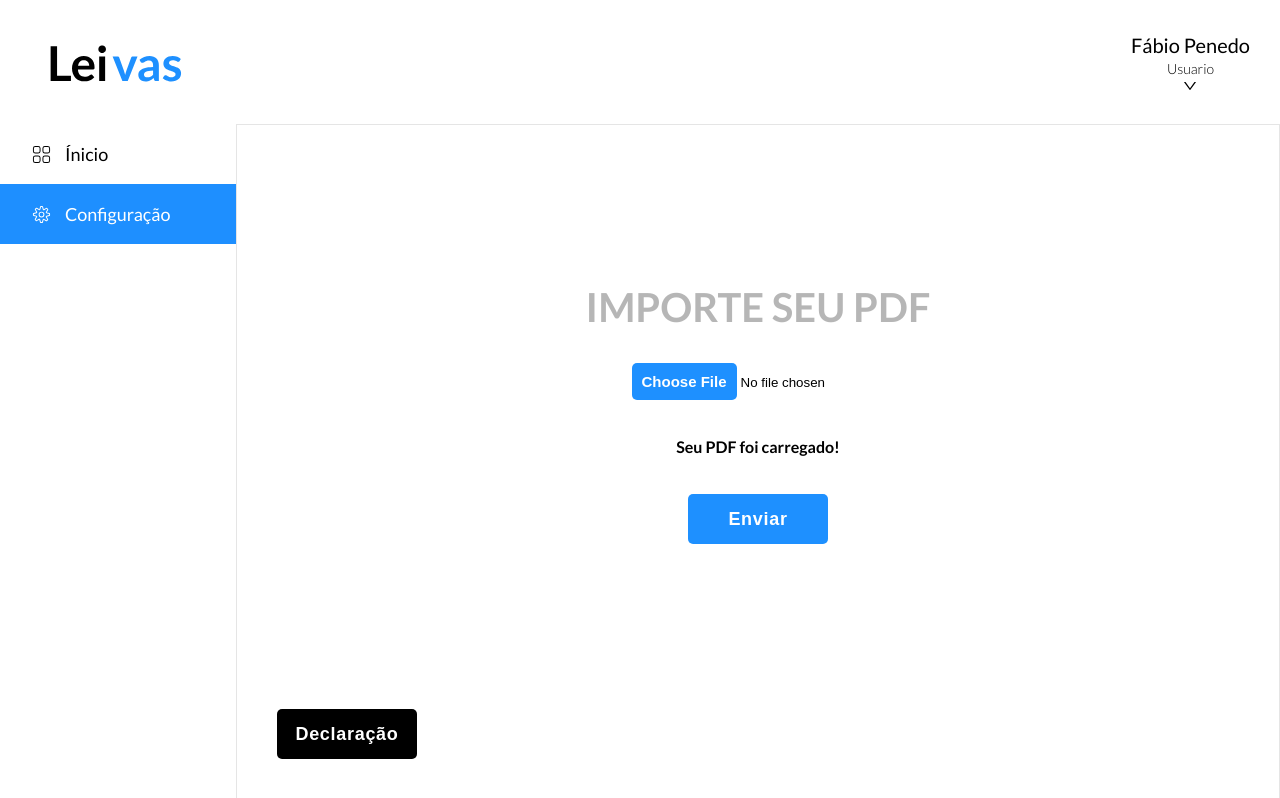
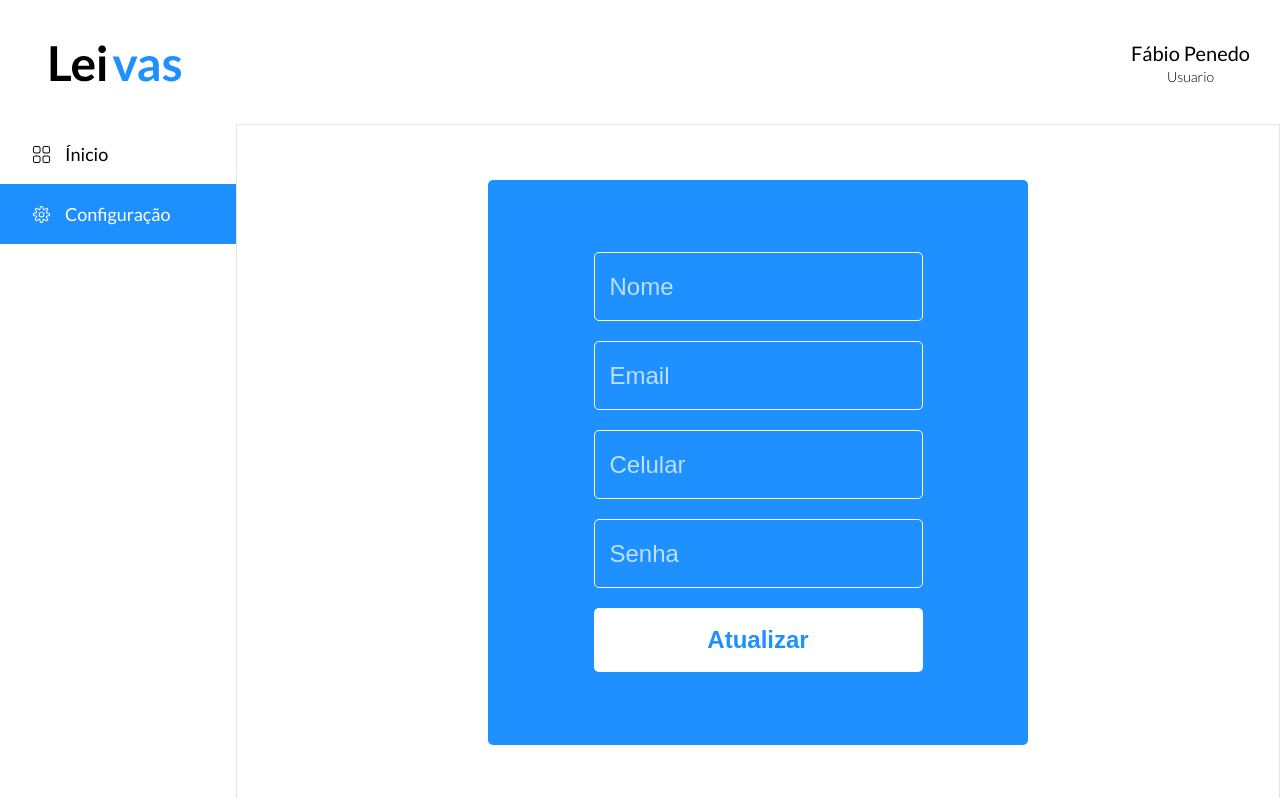
Before and after one commit to FabioPenedo/app-leivas, a React (Vite) app: page /usuario in a window 1280 px wide. Both pictures are taken after a click on the element "Configuração". Built offline with nearby package versions, Linux system fonts and the light colour scheme.

Commit message:
criado menu de configuraçao para alteração de dados do usuario e troca de itens de download e import na rota funcionario

```diff
--- /dev/null
+++ b/src/components/ButtonDownloadImport.tsx
@@ -0,0 +1,26 @@
+import { useRef } from 'react';
+import style from '../pages/Employee/Employee.module.css';
+
+export const ButtonDownloadImport = () => {
+  const fileInputRef = useRef<HTMLInputElement>(null);
+
+  const handleInputClick = () => {
+    if (fileInputRef.current) fileInputRef.current.click();
+  }
+
+  return (
+    <>
+      <input
+        type="file"
+        ref={fileInputRef}
+        style={{ display: 'none' }}
+      />
+
+      <button className={style.buttonDownload}>Baixar</button>
+      <button
+        onClick={handleInputClick}
+        className={style.buttonImport}
+      >Importar</button>
+    </>
+  )
+}
--- /dev/null
+++ b/src/components/MonthModal.tsx
@@ -0,0 +1,20 @@
+import style from '../pages/User/User.module.css';
+import { CiSaveDown2 } from "react-icons/ci";
+
+export const MonthModal = () => {
+  const meses = [
+    'Janeiro', 'Fevereiro', 'Março', 'Abril', 'Maio', 'Junho',
+    'Julho', 'Agosto', 'Setembro', 'Outubro', 'Novembro', 'Dezembro'
+  ];
+
+  return (
+    <>
+      {meses.map((mes, index) => (
+        <div className={style.nameMonth} key={index}>
+          <h2>{mes}</h2>
+          <CiSaveDown2 className={style.icon} />
+        </div>
+      ))}
+    </>
+  )
+}
--- a/src/pages/Employee/Employee.tsx
+++ b/src/pages/Employee/Employee.tsx
@@ -1,19 +1,17 @@
 import style from './Employee.module.css';
 import logo from '../../assets/Logo.svg';
-import { AiOutlineDown } from "react-icons/ai";
-import { CiEdit } from "react-icons/ci";
-import { CiImport } from "react-icons/ci";
-import { CiCirclePlus } from "react-icons/ci";
 import { UserList } from '../../components/UserList';
 import { useState } from 'react';
 import { Usertest, User } from '../../helpers/Usertest';
 import { MenuEmployee } from '../../components/MenuEmployee';
+import { ButtonDownloadImport } from '../../components/ButtonDownloadImport';
 
 
 export const Employee = () => {
 
   const [search, setSearch] = useState('')
   const [filteredResults, setFilteredResults] = useState<User[]>(Usertest)
+  const [changeMenu, setChangeMenu] = useState<number>(0);
 
   const handleOnChangeSearch = (e: React.ChangeEvent<HTMLInputElement>) => {
     const inputValue = e.target.value;
@@ -31,20 +29,20 @@ export const Employee = () => {
           <div className={style.user}>
             <h1>Fábio Penedo</h1>
             <p>Fúncionario</p>
-            <AiOutlineDown />
           </div>
         </div>
       </div>
       <div className={style.upDown}>
         <div className={style.left}>
-          <MenuEmployee />
+          <MenuEmployee changeMenu={setChangeMenu} />
         </div>
+
         <div className={style.right}>
+          {changeMenu === 0 &&
+            <>
               <div className={style.rightUpdown}>
-            <div className={style.rightIcons}>
-              <CiEdit className={style.icon} />
-              <CiImport className={style.icon} />
-              <CiCirclePlus className={style.icon} />
+                <div className={style.rightButtons}>
+                  <ButtonDownloadImport />
                 </div>
                 <input type="number" min="1900" max="2100" placeholder="Ano" />
                 <input
@@ -57,6 +55,20 @@ export const Employee = () => {
               <div className={style.rightUpside}>
                 <UserList filteredResults={filteredResults} />
               </div>
+            </>
+          }
+          {changeMenu === 1 &&
+            <div className={style.editMenu}>
+              <div className={style.box}>
+                <form action="" method='post' className={style.form}>
+                  <input type="text" name='name' required placeholder='Nome' className={style.input} />
+                  <input type="email" name='email' required placeholder='Email' className={style.input} />
+                  <input type="password" name='password' required placeholder='Senha' className={style.input} />
+                  <input type="submit" value="Atualizar" className={`${style.inputSubmit}`} />
+                </form>
+              </div>
+            </div>
+          }
         </div>
       </div>
     </div>
--- a/src/pages/User/User.module.css
+++ b/src/pages/User/User.module.css
@@ -33,11 +33,6 @@
       margin: 0;
       font-weight: 400;
       font-size: 20px;
-      cursor: pointer;
-
-      &:hover {
-        color: #1E90FF;
-      }
     }
 
     & p {
@@ -146,6 +141,10 @@
         margin: 50px;
 
         & .month {
+          display: grid;
+          grid-template-columns: repeat(2, 1fr);
+          column-gap: 100px;
+          width: 100%;
 
           & .nameMonth {
             display: flex;
@@ -153,6 +152,7 @@
             align-items: center;
             border-bottom: 1px solid #0000007e;
             padding: 15px;
+
 
             & h2 {
               font-weight: 400;
@@ -243,5 +243,63 @@
         cursor: pointer;
       }
     }
+
+    & .editMenu {
+      display: flex;
+      justify-content: center;
+      align-items: center;
+      height: 100vh;
+
+      & .box {
+        width: 540px;
+        height: 565px;
+        background-color: #1E90FF;
+        display: flex;
+        align-items: center;
+        flex-direction: column;
+        justify-content: center;
+        border-radius: 5px;
+      }
+
+      & form {
+        display: flex;
+        justify-content: center;
+      }
+
+      & .input {
+        height: 65px;
+        width: 310px;
+        font-size: 24px;
+        border: 1px solid #fff;
+        margin-bottom: 20px;
+        padding-left: 15px;
+        font-weight: 400;
+        outline: none;
+        color: #fff;
+        background-color: transparent;
+        border-radius: 5px;
+      }
+
+      & .inputSubmit {
+        padding: 0;
+        height: 64px;
+        font-weight: bold;
+        font-size: 24px;
+        color: #1E90FF;
+        background-color: #fff;
+        border-radius: 5px;
+        border: 0;
+        cursor: pointer;
+        transition: all .3s ease;
+      }
+
+      &.inputSubmit:hover {
+        background-color: #ffffffb9;
+      }
+
+      & input::placeholder {
+        color: #ffffffb6;
+      }
+    }
   }
 }
--- a/src/pages/User/User.tsx
+++ b/src/pages/User/User.tsx
@@ -1,15 +1,15 @@
 import style from './User.module.css';
 import Logo from '../../assets/Logo.svg';
-import { AiOutlineDown } from "react-icons/ai";
 import { useState } from 'react';
 import { CiSquareRemove } from "react-icons/ci";
-import { CiSaveDown2 } from "react-icons/ci";
 import { MenuUser } from '../../components/MenuUser';
+import { MonthModal } from '../../components/MonthModal';
 
 export const User = () => {
 
   const [modal, setModal] = useState(false)
   const [classModal, setClassModal] = useState(style.container);
+  const [changeMenu, setChangeMenu] = useState<number>(0);
 
   const openModal = () => {
     setModal(true);
@@ -29,16 +29,17 @@ export const User = () => {
           <div className={style.user}>
             <h1>Fábio Penedo</h1>
             <p>Usuario</p>
-            <AiOutlineDown />
           </div>
         </div>
       </div>
       <div className={style.upDown}>
         <div className={style.left}>
-          <MenuUser />
+          <MenuUser changeMenu={setChangeMenu} />
         </div>
         {!modal &&
           <div className={style.right}>
+            {changeMenu === 0 &&
+              <>
                 <div className={style.rightUpside}>
                   <h1>IMPORTE SEU PDF</h1>
                   <input type="file" accept=".pdf" />
@@ -46,8 +47,23 @@ export const User = () => {
                   <button>Enviar</button>
                 </div>
                 <div className={style.rightUpdown}>
-              <button onClick={openModal}>Declaração</button>
+                  <button onClick={openModal}>Declarações</button>
                 </div>
+              </>
+            }
+            {changeMenu === 1 &&
+              <div className={style.editMenu}>
+                <div className={style.box}>
+                  <form action="" method='post' className={style.form}>
+                    <input type="text" name='name' required placeholder='Nome' className={style.input} />
+                    <input type="email" name='email' required placeholder='Email' className={style.input} />
+                    <input type="text" name='cel' required placeholder='Celular' className={style.input} />
+                    <input type="password" name='password' required placeholder='Senha' className={style.input} />
+                    <input type="submit" value="Atualizar" className={`${style.inputSubmit}`} />
+                  </form>
+                </div>
+              </div>
+            }
           </div>
         }
         {modal &&
@@ -64,56 +80,7 @@ export const User = () => {
               </div>
               <div className={style.modalDatas}>
                 <div className={style.month}>
-                  <div className={style.nameMonth}>
-                    <h2>Janeiro</h2>
-                    <CiSaveDown2 className={style.icon} />
-                  </div>
-                  <div className={style.nameMonth}>
-                    <h2>Fevereiro</h2>
-                    <CiSaveDown2 className={style.icon} />
-                  </div>
-                  <div className={style.nameMonth}>
-                    <h2>Março</h2>
-                    <CiSaveDown2 className={style.icon} />
-                  </div>
-                  <div className={style.nameMonth}>
-                    <h2>Abril</h2>
-                    <CiSaveDown2 className={style.icon} />
-                  </div>
-                  <div className={style.nameMonth}>
-                    <h2>Maio</h2>
-                    <CiSaveDown2 className={style.icon} />
-                  </div>
-                  <div className={style.nameMonth}>
-                    <h2>Junho</h2>
-                    <CiSaveDown2 className={style.icon} />
-                  </div>
-                </div>
-                <div className={style.month}>
-                  <div className={style.nameMonth}>
-                    <h2>Julho</h2>
-                    <CiSaveDown2 className={style.icon} />
-                  </div>
-                  <div className={style.nameMonth}>
-                    <h2>Agosto</h2>
-                    <CiSaveDown2 className={style.icon} />
-                  </div>
-                  <div className={style.nameMonth}>
-                    <h2>Setembro</h2>
-                    <CiSaveDown2 className={style.icon} />
-                  </div>
-                  <div className={style.nameMonth}>
-                    <h2>Outubro</h2>
-                    <CiSaveDown2 className={style.icon} />
-                  </div>
-                  <div className={style.nameMonth}>
-                    <h2>Novembro</h2>
-                    <CiSaveDown2 className={style.icon} />
-                  </div>
-                  <div className={style.nameMonth}>
-                    <h2>Dezembro</h2>
-                    <CiSaveDown2 className={style.icon} />
-                  </div>
+                  <MonthModal />
                 </div>
               </div>
             </div>
```
Also changed, not shown: src/components/MenuEmployee.tsx (+8 -3 lines), src/components/MenuUser.tsx (+8 -3 lines), src/pages/Employee/Employee.module.css (+88 -12 lines). Lines whose indentation alone changed are shown as unchanged.
